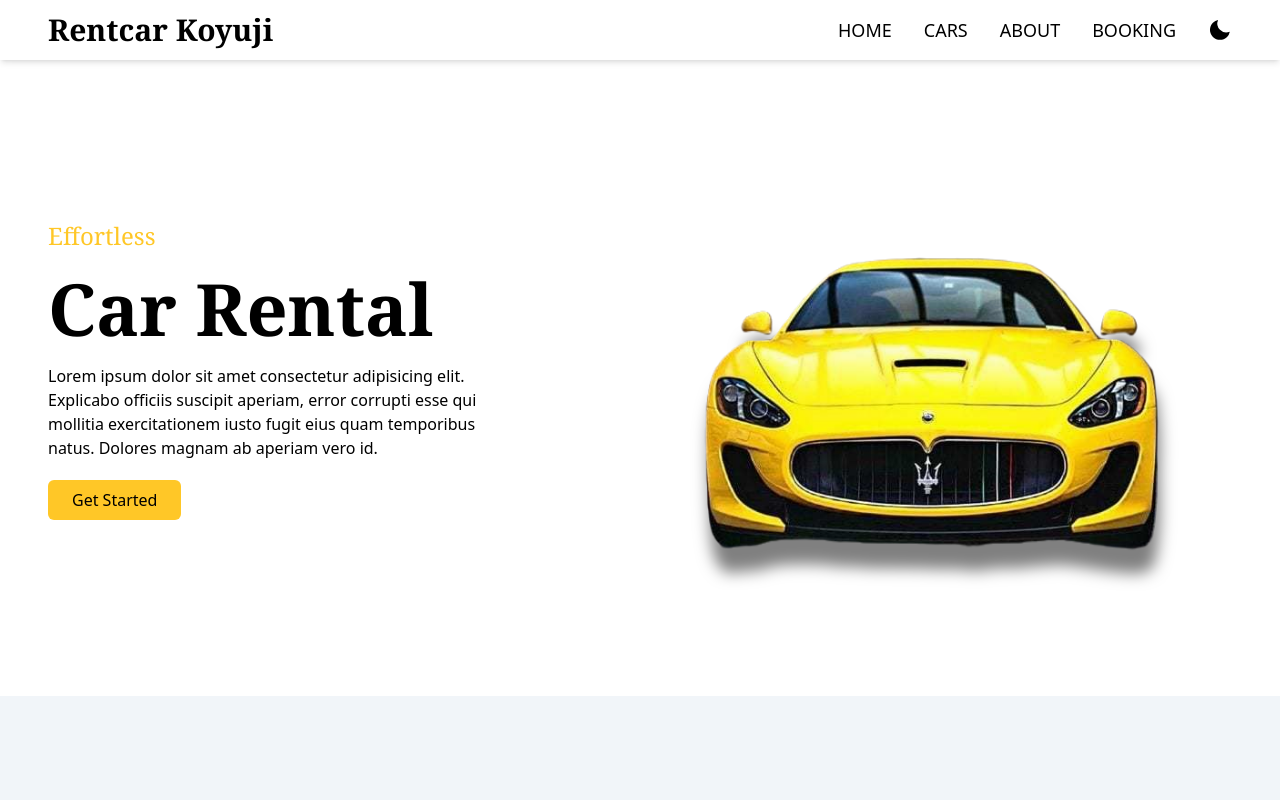
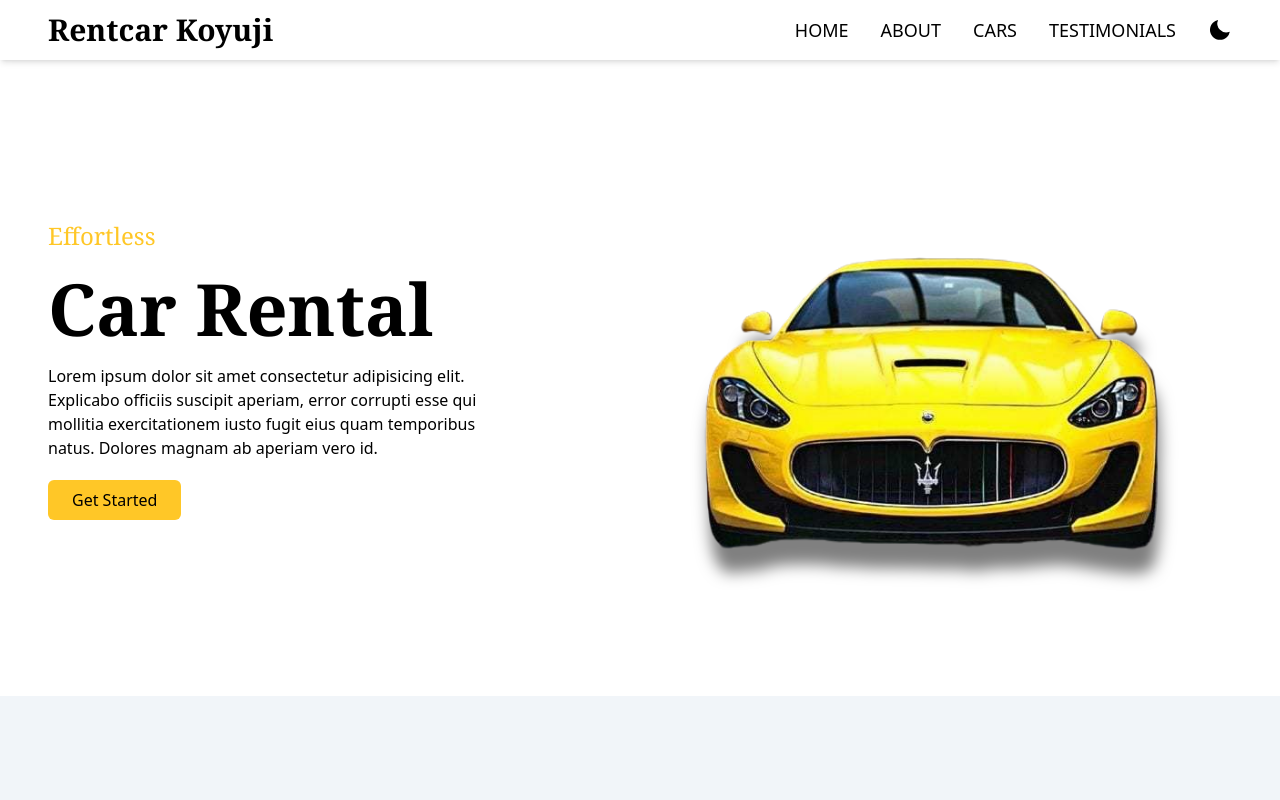
Before and after one commit to koyuji6661/koyrentcar, a React (Vite) app: page / in a window 1280 px wide. Shown: the top 800 px of the page. Built offline with nearby package versions, Linux system fonts and the light colour scheme.

Commit message:
perubahan

```diff
--- a/src/components/About/About.jsx
+++ b/src/components/About/About.jsx
@@ -3,7 +3,7 @@ import CarPng from '../../assets/car1.png'
 
 const About = () => {
   return (
-    <div className='dark:bg-dark bg-slate-100 dark:text-white duration-300 sm:min-h-[600px] sm:grid sm:place-items-center'>
+    <div id='about' className='dark:bg-dark bg-slate-100 dark:text-white duration-300 sm:min-h-[600px] sm:grid sm:place-items-center'>
     <div className='container'>
         <div className="grid grid-cols-1 sm:grid-cols-2 place-items-center">
             <div data-aos='slide-right' data-aos-duration='1500'>
--- a/src/components/CarList/CarList.jsx
+++ b/src/components/CarList/CarList.jsx
@@ -26,7 +26,7 @@ const CarListData = [
 
 const CarList = () => {
   return (
-    <div className='pb-24 pt-12 bg-white dark:bg-dark dark:text-white'>
+    <div id='cars' className='pb-24 pt-12 bg-white dark:bg-dark dark:text-white'>
       <div className="container">
         {/* heading */}
         <h1 data-aos='fade-up' className='text-3xl sm:text-4xl font-semibold font-serif mb-3'>Lorem, ipsum dolor.</h1>
--- a/src/components/Navbar/Navbar.jsx
+++ b/src/components/Navbar/Navbar.jsx
@@ -1,4 +1,4 @@
-import React, {useState} from "react";
+import React, {useState, useRef, useEffect} from "react";
 import { BiSolidMoon, BiSolidSun } from "react-icons/bi";
 import {HiMenuAlt1, HiMenuAlt3} from "react-icons/hi";
 import ResponsiveMenu from "./ResponsiveMenu.jsx";
@@ -7,30 +7,45 @@ export const NavLinks = [
     {
         id:"1",
         name: "HOME",
-        link:"/#",
+        link:"#",
     },
     {
         id:"2",
-        name:"CARS",
-        link:"/#cars",
+        name:"ABOUT",
+        link:"#about",
     },
     {
         id:"3",
-        name: "ABOUT",
-        link:"/#about",
+        name: "CARS",
+        link:"#cars",
     },
     {
         id:"4",
-        name: "BOOKING",
-        link:"/#booking",
+        name: "TESTIMONIALS",
+        link:"#testimonials",
     },
 ]
 const Navbar = ({theme, setTheme}) => {
     const [showMenu, setShowMenu] = useState(false);
+    const menuRef = useRef(null);
 
     const toggleMenu = () => {
         setShowMenu(!showMenu);
     };
+
+    const handleClickOutside = (event) => {
+        if (menuRef.current && !menuRef.current.contains(event.target)) {
+            setShowMenu(false);
+        }
+    };
+
+    useEffect(() => {
+        document.addEventListener("mousedown", handleClickOutside);
+        return () => {
+            document.removeEventListener("mousedown", handleClickOutside);
+        };
+    }, []);
+
   return (
     <div className="relative z-10 shadow-md w-full dark:bg-dark dark:text-white duration-300 ">
       <div className="container py-2 md:py-0">
@@ -85,7 +100,9 @@ const Navbar = ({theme, setTheme}) => {
             </div>
         </div>
       </div>
+      <div ref={menuRef}>
       <ResponsiveMenu showMenu={showMenu} />
+      </div>
     </div>
   );
 };
--- a/src/components/Navbar/ResponsiveMenu.jsx
+++ b/src/components/Navbar/ResponsiveMenu.jsx
@@ -3,6 +3,7 @@ import { FaUserCircle } from 'react-icons/fa';
 import { NavLinks } from './Navbar';
 
 const ResponsiveMenu = ({showMenu}) => {
+
   return (
     <div
     className={`${
@@ -22,9 +23,10 @@ const ResponsiveMenu = ({showMenu}) => {
         <nav className='mt-12'>
           <ul className='space-y-4 text-xl'>
             {
-              NavLinks.map((data) => (
-                <li>
-                  <a href={data.link}>{data.name}</a>
+              NavLinks.map(({id, name, link}) => (
+                <li key={id}>
+                  <a href={link}>{name}</a>
+                  {/* <a href={data.link}>{data.name}</a> */}
                 </li>
               ))
             }
--- a/src/components/Testimonial/Testimonial.jsx
+++ b/src/components/Testimonial/Testimonial.jsx
@@ -23,7 +23,7 @@ const testimonialsData = [
 ]
 const Testimonial = () => {
   return (
-    <div className='dark:bg-black dark:text-white py-14 sm:pb-24'>
+    <div id='testimonials' className='dark:bg-black dark:text-white py-14 sm:pb-24'>
         <div className="container">
             {/* header */}
             <div className='space-y-4 pb-12'>
```
